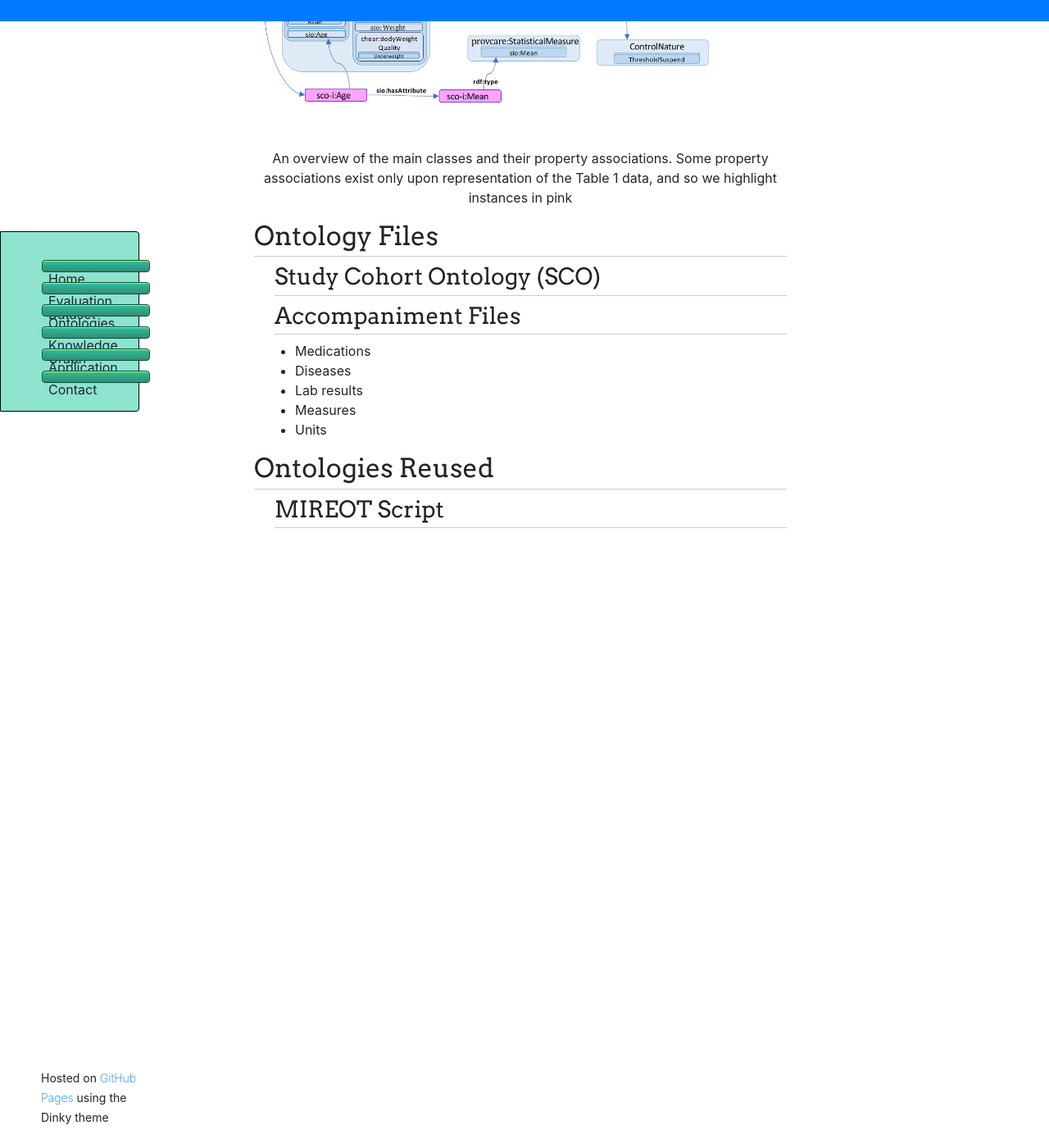
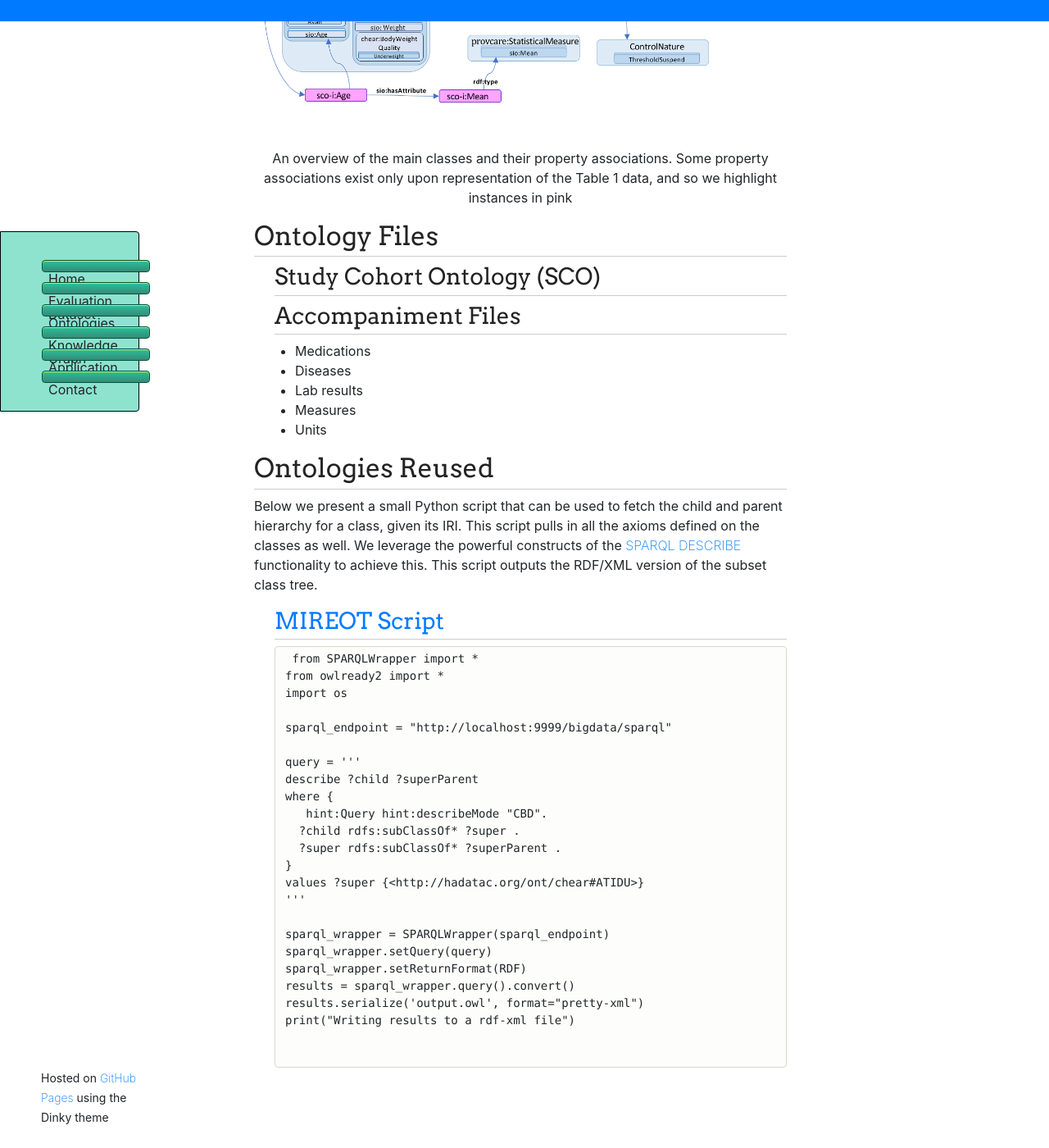
Before and after one commit to tetherless-world/study-cohort-ontology, a Jekyll site: the page built from ontology-resource.md, in a window 1280 px wide and 1400 px high, scrolled down 551 px. Shown: the whole window at 82% size. Built offline with Jekyll 4.4.1, drawn with Linux system fonts in a browser that asks for light colours; nearby versions of some CDN libraries; our own code applies the rules of GitHub Pages for plain Markdown files; library files that are not in the unit come from our copies; before the commit the page ends 1293 px from its top, so only the background shows below that.

Commit message:
Update ontology-resource.md

```diff
--- a/ontology-resource.md
+++ b/ontology-resource.md
@@ -29,7 +29,33 @@
  <article class="mb-5" id="ontologyreused">
 <content>
 <h2> Ontologies Reused</h2>
+ <p>Below we present a small Python script that can be used to fetch the child and parent hierarchy for a class, given its IRI. This script pulls in all the axioms defined on the classes as well. We leverage the powerful constructs of the <a href="https://www.w3.org/TR/rdf-sparql-query/#describe">SPARQL DESCRIBE</a> functionality to achieve this. This script outputs the RDF/XML version of the subset class tree.</p>
 <ul>
-   <h3> MIREOT Script </h3>
+ <h3><a href="https://raw.githubusercontent.com/tetherless-world/study-cohort-ontology/master/Code/MIREOT.py">MIREOT Script</a></h3>
+ <pre>
+ from SPARQLWrapper import *
+from owlready2 import *
+import os
+
+sparql_endpoint = "http://localhost:9999/bigdata/sparql"
+
+query = '''
+describe ?child ?superParent
+where {
+   hint:Query hint:describeMode "CBD".
+  ?child rdfs:subClassOf* ?super .
+  ?super rdfs:subClassOf* ?superParent .
+}
+values ?super {<http://hadatac.org/ont/chear#ATIDU>}
+'''
+
+sparql_wrapper = SPARQLWrapper(sparql_endpoint)
+sparql_wrapper.setQuery(query)
+sparql_wrapper.setReturnFormat(RDF)
+results = sparql_wrapper.query().convert()
+results.serialize('output.owl', format="pretty-xml")
+print("Writing results to a rdf-xml file")
+
+ </pre>
  </ul>
  </content>
```
